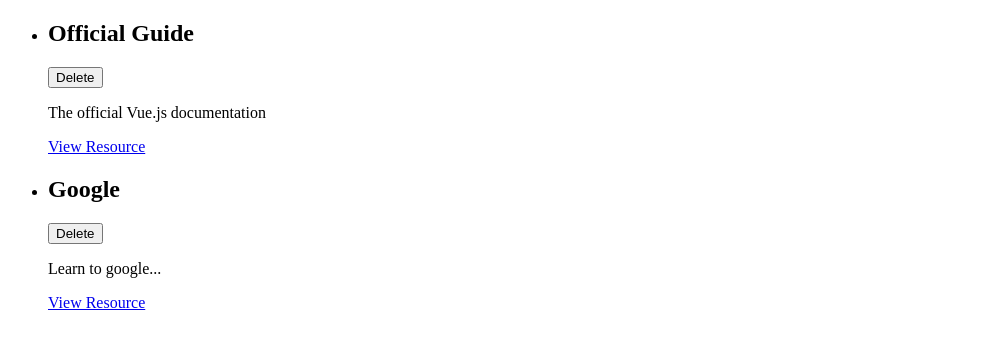
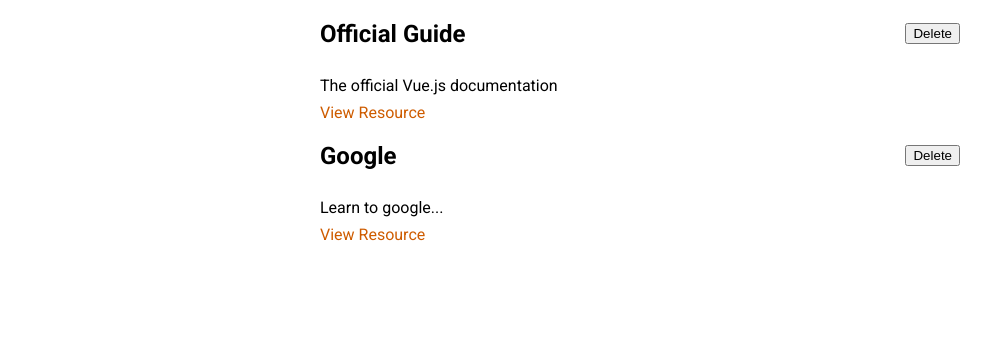
Before and after one commit to Shist/vue-learning-resources-app, a Vue app: page / in a window 1280 px wide. Shown: the top 346 px of the page, without its empty margins (0-991 px from the left). Built offline with nearby package versions, Linux system fonts and the light colour scheme.

Commit message:
Prepared basic styles for resources list items

```diff
--- a/src/App.vue
+++ b/src/App.vue
@@ -1,25 +1,18 @@
 <template>
-  <ul>
-    <li v-for="resource in storesResources" :key="resource.id">
-      <ResourceCard
-        :title="resource.title"
-        :description="resource.description"
-        :link="resource.link"
-      />
-    </li>
-  </ul>
+  <StoredResources :resources="storedResources" />
 </template>
 
 <script>
-import ResourceCard from '@/components/learning-resources/ResourceCard.vue';
+import StoredResources from '@/components/learning-resources/StoredResources.vue';
 
 export default {
   components: {
-    ResourceCard,
+    StoredResources,
   },
+
   data() {
     return {
-      storesResources: [
+      storedResources: [
         {
           id: 'official-guide',
           title: 'Official Guide',
@@ -37,3 +30,19 @@
   },
 };
 </script>
+
+<style>
+@import url('https://fonts.googleapis.com/css2?family=Roboto:wght@400;700&display=swap');
+
+* {
+  box-sizing: border-box;
+}
+
+html {
+  font-family: 'Roboto', sans-serif;
+}
+
+body {
+  margin: 0;
+}
+</style>
--- a/src/components/learning-resources/ResourceCard.vue
+++ b/src/components/learning-resources/ResourceCard.vue
@@ -29,3 +29,35 @@
   },
 };
 </script>
+
+<style scoped>
+li {
+  margin: auto;
+  max-width: 40rem;
+}
+
+header {
+  display: flex;
+  justify-content: space-between;
+  align-items: center;
+}
+
+h3 {
+  font-size: 1.25rem;
+  margin: 0.5rem 0;
+}
+
+p {
+  margin: 0.5rem 0;
+}
+
+a {
+  text-decoration: none;
+  color: #ce5c00;
+}
+
+a:hover,
+a:active {
+  color: #c89300;
+}
+</style>
--- /dev/null
+++ b/src/components/learning-resources/StoredResources.vue
@@ -0,0 +1,38 @@
+<template>
+  <ul>
+    <li v-for="resource in resources" :key="resource.id">
+      <ResourceCard
+        :title="resource.title"
+        :description="resource.description"
+        :link="resource.link"
+      />
+    </li>
+  </ul>
+</template>
+
+<script>
+import ResourceCard from '@/components/learning-resources/ResourceCard.vue';
+
+export default {
+  components: {
+    ResourceCard,
+  },
+
+  props: {
+    resources: {
+      type: Array,
+      required: true,
+    },
+  },
+};
+</script>
+
+<style scoped>
+ul {
+  list-style: none;
+  margin: 0;
+  padding: 0;
+  margin: auto;
+  max-width: 40rem;
+}
+</style>
```
